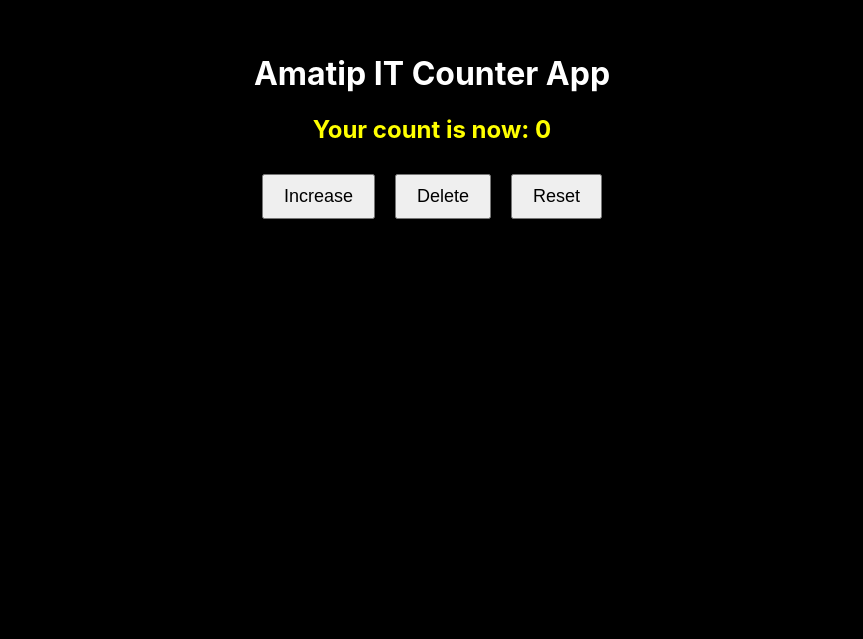
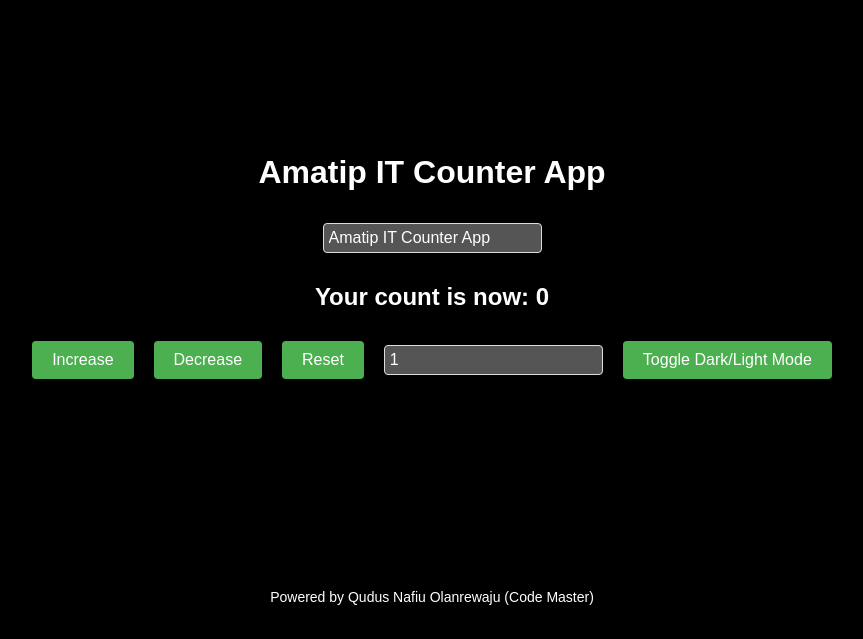
Before and after one commit to Gwatavri1/counterApp, a React (Create React App) app: page / in a window 1280 px wide. Shown: the part 187-826 px from the top of the page, without its empty margins (208-1071 px from the left). Before the commit the page ends 800 px from the top, so only its background shows below. Built offline with nearby package versions, Linux system fonts and the light colour scheme.

Commit message:
Advance Features Update

```diff
--- a/src/App.css
+++ b/src/App.css
@@ -2,20 +2,65 @@ body{
     background-color: black;
 }
 
-.App{
+.App {
+    margin-top: 300px;
     text-align: center;
-    margin-top: 200px;
-    background-color: black;
-    color: white;
-    padding: 20px 0px;
+    padding: 20px;
+    font-family: Arial, sans-serif;
+    background-color: black; /* Setting the background to black */
+    color: white; /* Ensuring the text is visible on the black background */
 }
 
-h2{
-    color: yellow;
+input[type='text'], input[type='number'] {
+    margin: 10px;
+    padding: 5px;
+    font-size: 16px;
+    border: 1px solid #ddd;
+    border-radius: 4px;
+    background-color: #555; /* Darker input fields for contrast */
+    color: white; /* Text color for visibility */
 }
 
 button {
+    margin: 10px;
     padding: 10px 20px;
-    margin: 10px;
-    font-size: 18px;
+    font-size: 16px;
+    border: none;
+    border-radius: 4px;
+    cursor: pointer;
+    background-color: #4CAF50;
+    color: white;
 }
+
+button:hover {
+    background-color: #45a049;
+}
+
+.dark-mode {
+    background-color: #333;
+    color: white;
+}
+
+.dark-mode input[type='text'], .dark-mode input[type='number'] {
+    border: 1px solid #aaa;
+    background-color: #555;
+    color: white;
+}
+
+.dark-mode button {
+    background-color: #555;
+}
+
+.dark-mode button:hover {
+    background-color: #666;
+}
+
+ul {
+    list-style-type: none;
+    padding: 0;
+}
+
+p{
+    margin-top: 200px;
+    font-size: 14px;
+}
--- a/src/App.js
+++ b/src/App.js
@@ -1,21 +1,44 @@
-import React, {useState} from "react";
+import React, { useState, useEffect } from "react";
 import './App.css';
 
-function App(){
+function App() {
+    const [count, setCount] = useState(() => {
+        const saved = localStorage.getItem("count");
+        return saved !== null ? parseInt(saved, 10) : 0;
+    });
+    const [step, setStep] = useState(1);
+    const [title, setTitle] = useState("Amatip IT Counter App");
+    const [darkMode, setDarkMode] = useState(false);
 
-    const [count, setcount] = useState(0);
+    useEffect(() => {
+        localStorage.setItem("count", count);
+    }, [count]);
 
-    return(
-        <div className="App">
-            <h1>Amatip IT Counter App</h1>
+    const handleChange = (change) => {
+        setCount(prevCount => prevCount + change);
 
+    };
+
+    const handleReset = () => {
+        setCount(0);
+
+    };
+
+    return (
+        <div className={"App" + (darkMode ? " dark-mode" : "")}>
+            <h1>{title}</h1>
+            <input type="text" value={title} onChange={e => setTitle(e.target.value)} />
             <h2>Your count is now: {count}</h2>
-            <button onClick={() => setcount(count + 1)}>Increase</button>
-            <button onClick={() => setcount(count - 1)}>Delete</button>
-            <button onClick={() => setcount(0)}>Reset</button>
+            <button onClick={() => handleChange(step)}>Increase</button>
+            <button onClick={() => handleChange(-step)}>Decrease</button>
+            <button onClick={handleReset}>Reset</button>
+            <input type="number" value={step} onChange={e => setStep(parseInt(e.target.value, 10))} />
+            <button onClick={() => setDarkMode(prevMode => !prevMode)}>Toggle Dark/Light Mode</button>
+            <div>
+                <p>Powered by Qudus Nafiu Olanrewaju (Code Master)</p>
+            </div>
         </div>
-    )
-
+    );
 }
 
 export default App;
```
